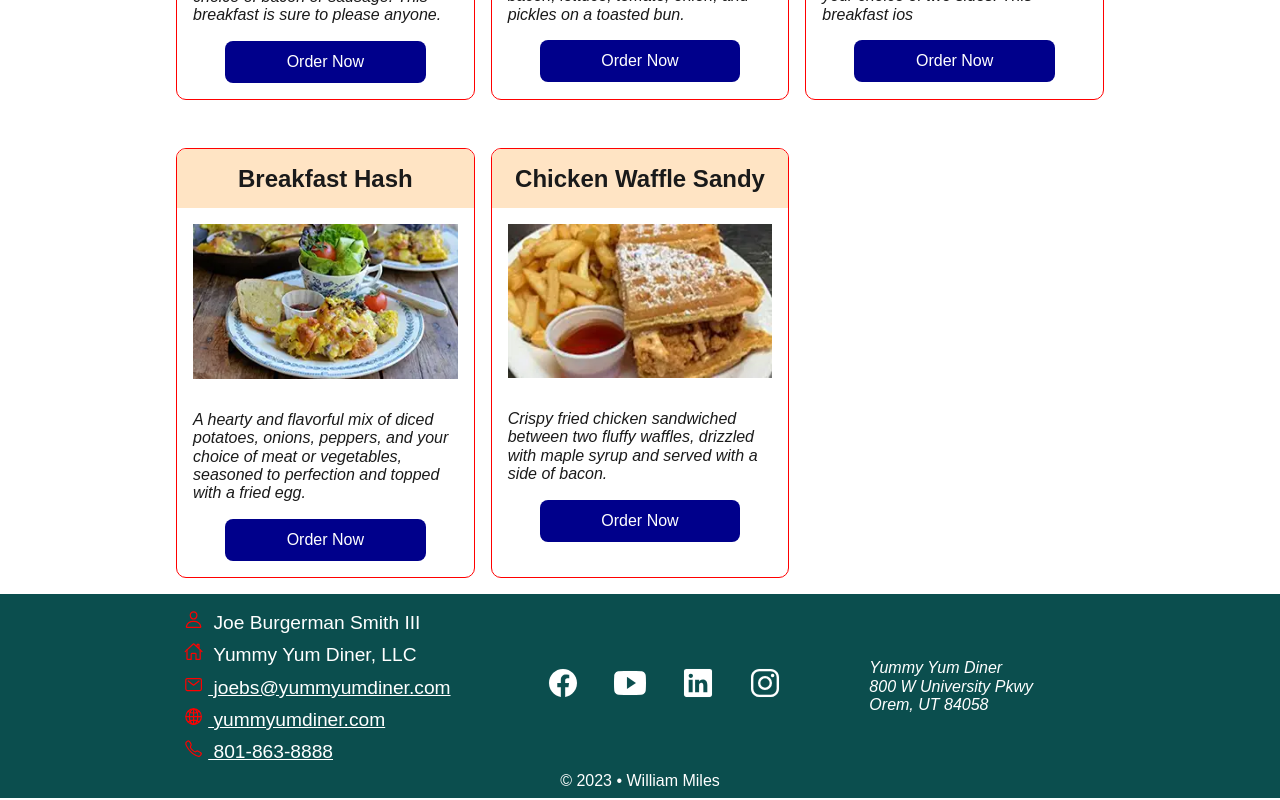
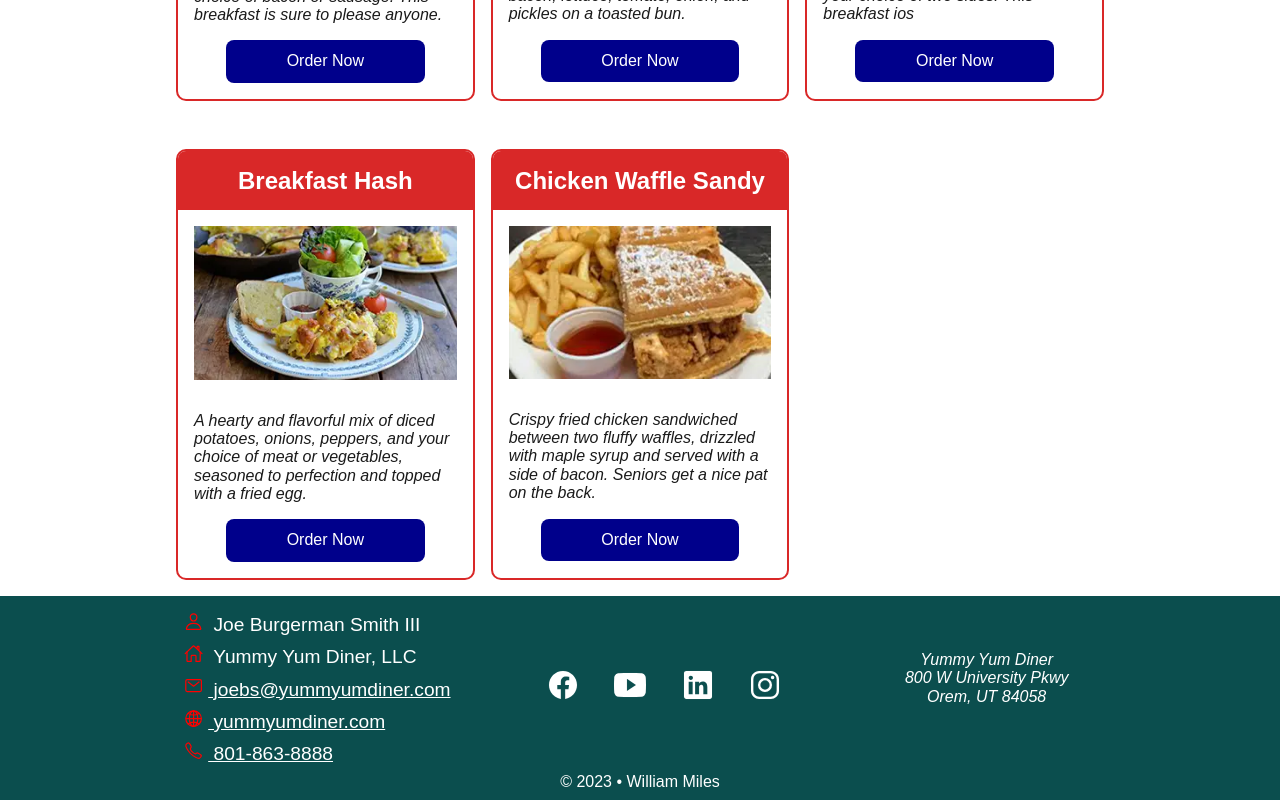
Before and after one commit to willmiles00/My-Responsive-Start-Folder, a plain HTML site: page index.html in a window 1280 px wide. Shown: the part 578-1378 px from the top of the page. Drawn offline with nearby package versions, Linux system fonts and the light colour scheme; a web font is replaced by a local one.

Commit message:
fixed dumb shit hopefully

```diff
--- a/index.html
+++ b/index.html
@@ -101,7 +101,7 @@
           <section>
             <h2>Chicken Waffle Sandy</h2>
             <img src="images/diner5.webp" alt="html" width="300" height="175" />
-            <p>Crispy fried chicken sandwiched between two fluffy waffles, drizzled with maple syrup and served with a side of bacon.</p>
+            <p>Crispy fried chicken sandwiched between two fluffy waffles, drizzled with maple syrup and served with a side of bacon. Seniors get a nice pat on the back.</p>
             <div id="break"></div>
             <a href="#">Order Now</a>
           </section>
--- a/scss/_small.scss
+++ b/scss/_small.scss
@@ -84,7 +84,7 @@ nav {
 .allcards {
   padding: 0 $gutter;
   section {
-    border: 1px solid red;
+    border: 2px solid $primaryColor;
     border-radius: 10px;
     overflow: hidden;
     margin: 1rem 0;
@@ -95,7 +95,8 @@ nav {
       padding: 1rem $gutter;
     }
     h2 {
-      background-color: bisque;
+      background-color: $primaryColor;
+      color: white;
       font-size: 1.5rem;
 
       text-align: center;
@@ -170,8 +171,10 @@ footer {
   }
 
   .location {
+    text-align: center;
     font-size: 1.5rem;
     color: #ffffff;
+    padding-bottom: 20px;
   }
 
   p.legal {
```
Also changed, not shown: css/styles.css, css/styles.min.css.
